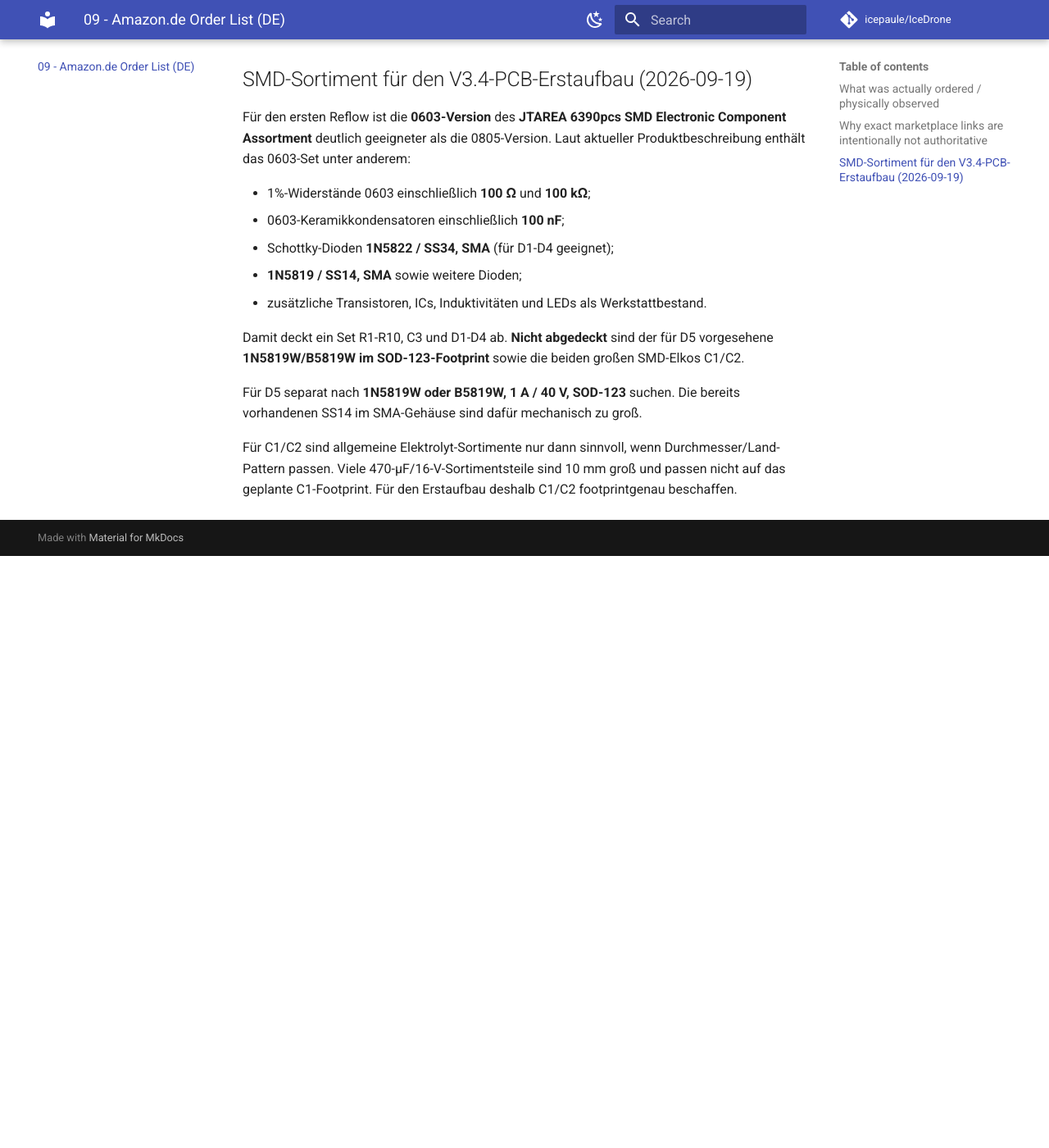
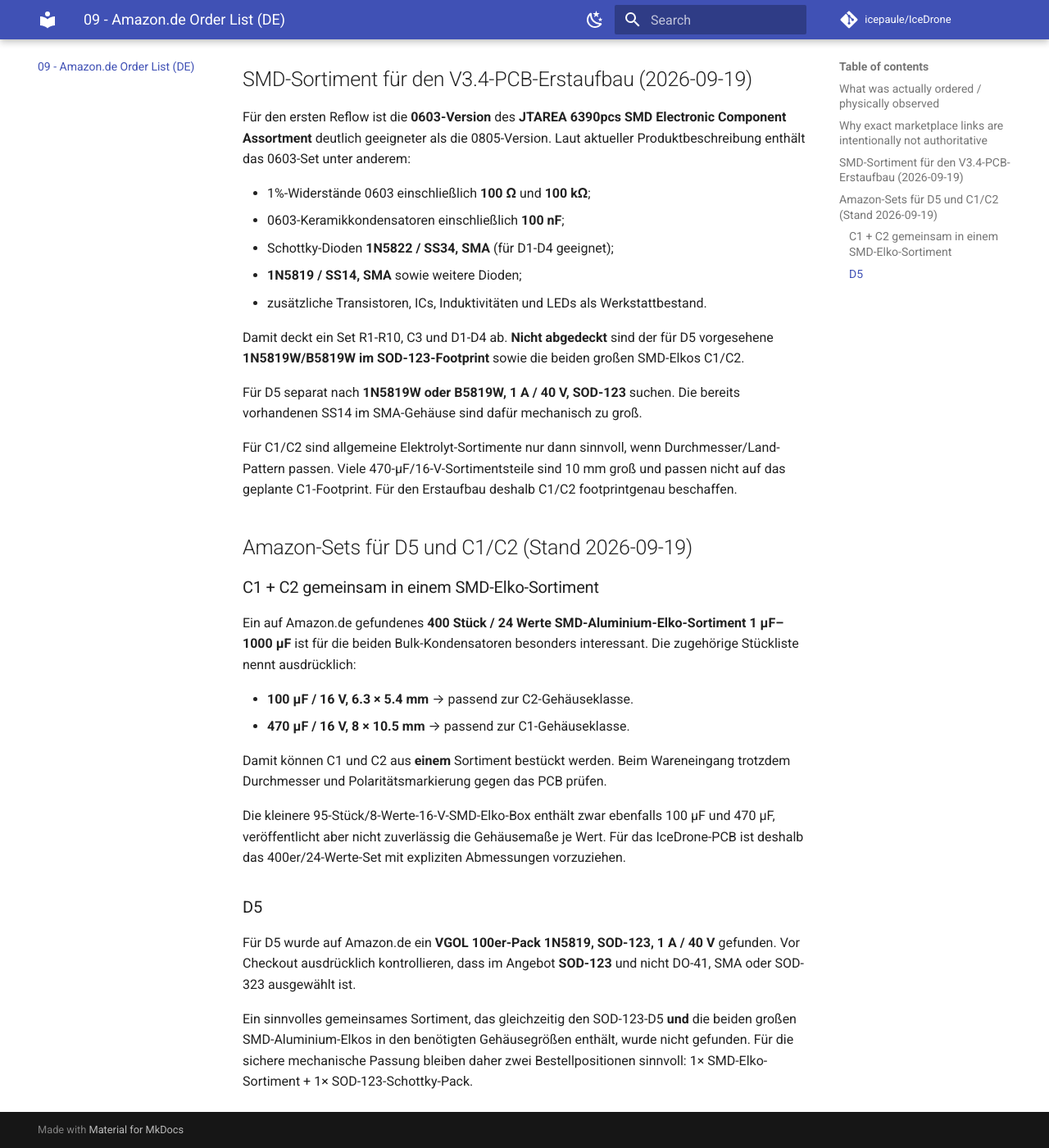
Before and after one commit to icepaule/IceDrone, an MkDocs documentation site: the page built from docs/09_AMAZON_ORDER_LIST_DE.md, in a window 1280 px wide and 1400 px high, scrolled down 2657 px. Shown: the whole window at 82% size. Built offline with MkDocs 1.6.1 and Material for MkDocs 9.7.7, drawn with Linux system fonts in a browser that asks for light colours; comment, search, counter and statistics services are not loaded; before the commit the page ends 3335 px from its top, so only the background shows below that.

Commit message:
docs: add Amazon assortment options for C1/C2 and D5

```diff
--- a/docs/09_AMAZON_ORDER_LIST_DE.md
+++ b/docs/09_AMAZON_ORDER_LIST_DE.md
@@ -66,3 +66,23 @@ Damit deckt ein Set R1-R10, C3 und D1-D4 ab. **Nicht abgedeckt** sind der für D
 Für D5 separat nach **1N5819W oder B5819W, 1 A / 40 V, SOD-123** suchen. Die bereits vorhandenen SS14 im SMA-Gehäuse sind dafür mechanisch zu groß.
 
 Für C1/C2 sind allgemeine Elektrolyt-Sortimente nur dann sinnvoll, wenn Durchmesser/Land-Pattern passen. Viele 470-µF/16-V-Sortimentsteile sind 10 mm groß und passen nicht auf das geplante C1-Footprint. Für den Erstaufbau deshalb C1/C2 footprintgenau beschaffen.
+
+
+## Amazon-Sets für D5 und C1/C2 (Stand 2026-09-19)
+
+### C1 + C2 gemeinsam in einem SMD-Elko-Sortiment
+
+Ein auf Amazon.de gefundenes **400 Stück / 24 Werte SMD-Aluminium-Elko-Sortiment 1 µF–1000 µF** ist für die beiden Bulk-Kondensatoren besonders interessant. Die zugehörige Stückliste nennt ausdrücklich:
+
+- **100 µF / 16 V, 6.3 × 5.4 mm** → passend zur C2-Gehäuseklasse.
+- **470 µF / 16 V, 8 × 10.5 mm** → passend zur C1-Gehäuseklasse.
+
+Damit können C1 und C2 aus **einem** Sortiment bestückt werden. Beim Wareneingang trotzdem Durchmesser und Polaritätsmarkierung gegen das PCB prüfen.
+
+Die kleinere 95-Stück/8-Werte-16-V-SMD-Elko-Box enthält zwar ebenfalls 100 µF und 470 µF, veröffentlicht aber nicht zuverlässig die Gehäusemaße je Wert. Für das IceDrone-PCB ist deshalb das 400er/24-Werte-Set mit expliziten Abmessungen vorzuziehen.
+
+### D5
+
+Für D5 wurde auf Amazon.de ein **VGOL 100er-Pack 1N5819, SOD-123, 1 A / 40 V** gefunden. Vor Checkout ausdrücklich kontrollieren, dass im Angebot **SOD-123** und nicht DO-41, SMA oder SOD-323 ausgewählt ist.
+
+Ein sinnvolles gemeinsames Sortiment, das gleichzeitig den SOD-123-D5 **und** die beiden großen SMD-Aluminium-Elkos in den benötigten Gehäusegrößen enthält, wurde nicht gefunden. Für die sichere mechanische Passung bleiben daher zwei Bestellpositionen sinnvoll: 1× SMD-Elko-Sortiment + 1× SOD-123-Schottky-Pack.
```
